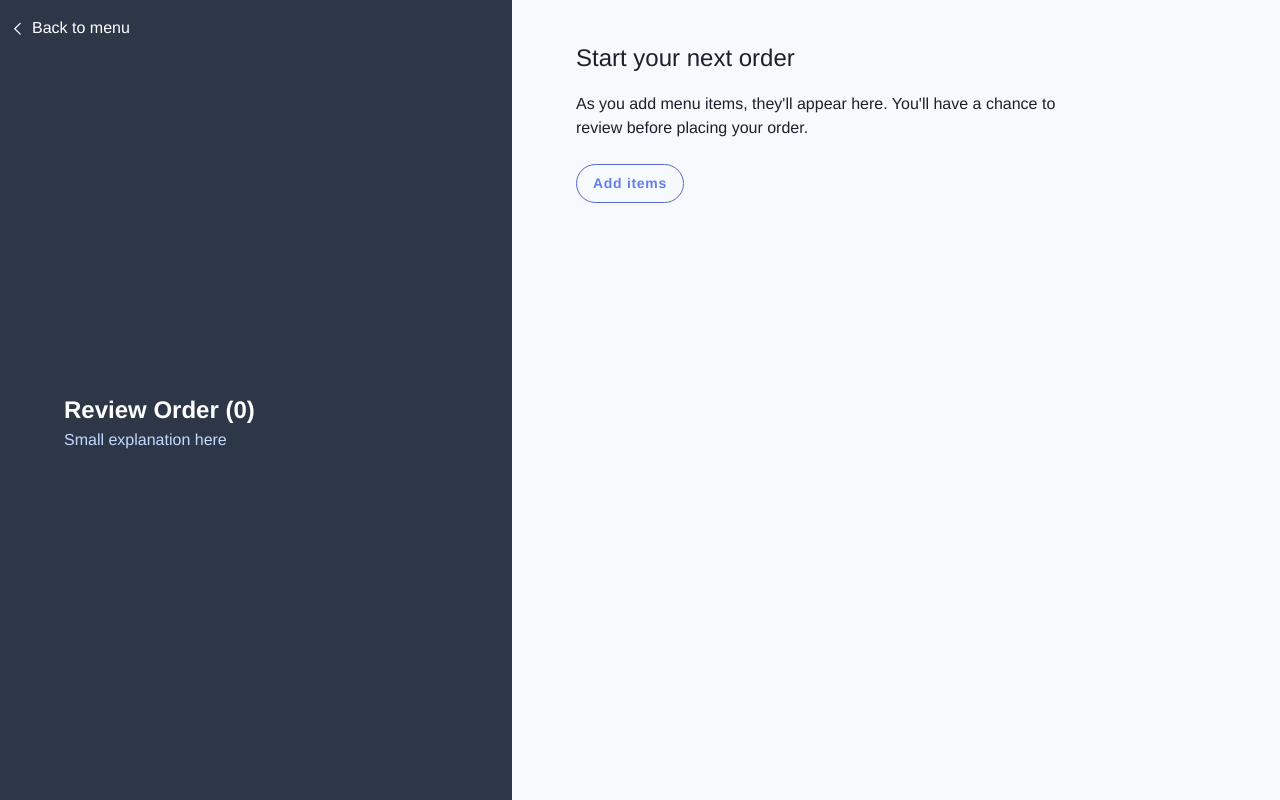
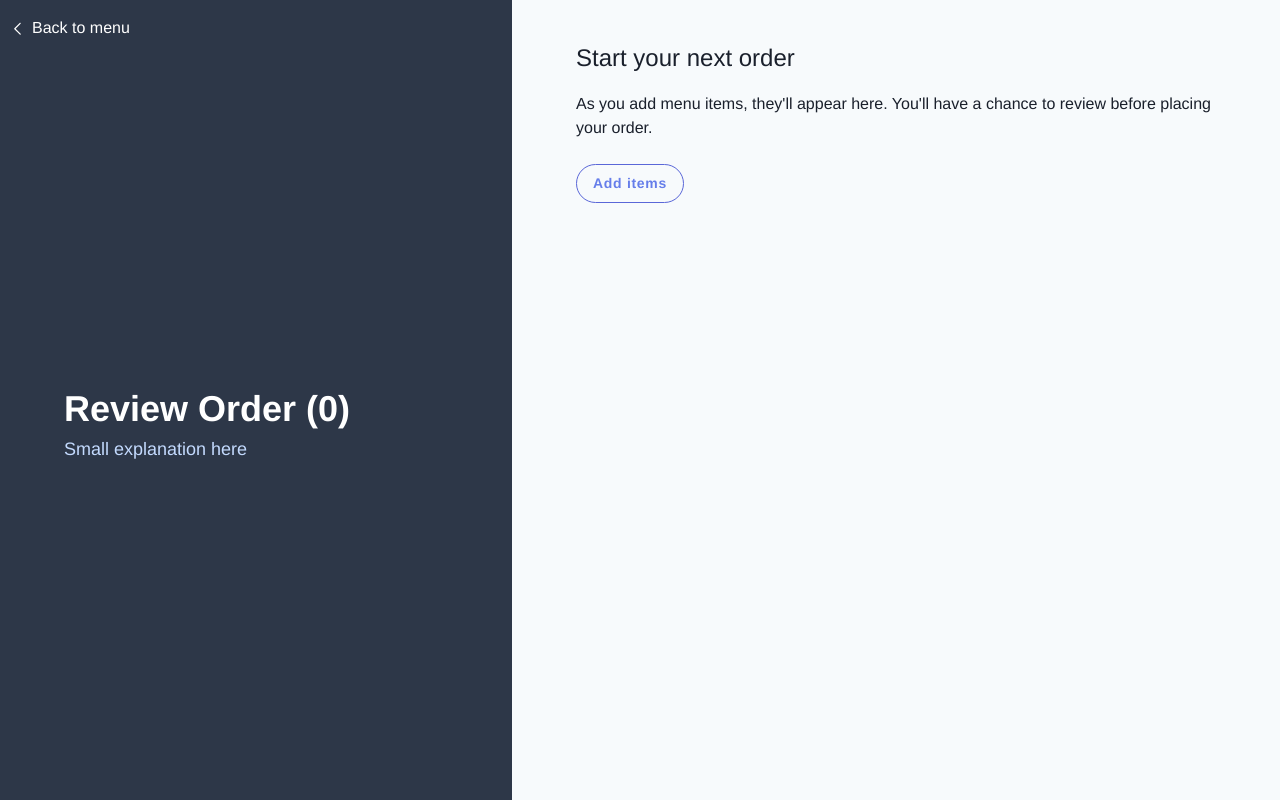
Before and after one commit to kayvine/doughy, a Vue app: page /#/menu/cart in a window 1280 px wide. Built offline with nearby package versions, Linux system fonts and the light colour scheme.

Commit message:
Small additions

```diff
--- a/src/App.vue
+++ b/src/App.vue
@@ -82,6 +82,22 @@ export default {};
   z-index: 1;
 }
 
+@media (min-width: 1024px) {
+  .d-c-header {
+    width: 40vw;
+  }
+
+  .d-c-content {
+    margin-left: 40vw;
+  }
+}
+
+@media (min-width: 768px) {
+  .d-c-content > .maxWidth {
+    max-width: 600px;
+  }
+}
+
 @layer utilities {
   .absoluteCenter {
     position: absolute;
--- a/src/components/DoughyHeader.vue
+++ b/src/components/DoughyHeader.vue
@@ -1,7 +1,7 @@
 <template>
-  <header class="relative shadow z-20" :class="{ 'pb-16': drawer }">
+  <header class="relative w-screen shadow z-20" :class="{ 'pb-16': drawer }">
     <nav id="nav">
-      <div class="md:container flex items-center w-screen h-16 bg-white p-2" :class="{ fixed: drawer }">
+      <div class="md:container flex items-center h-16 bg-white p-2" :class="{ fixed: drawer }">
         <a
           @click.stop="goToPage('/')"
           class="text-lg font-bold uppercase text-gray-900 pl-2 mr-2 sm:cursor-pointer"
--- a/src/components/shared/DoughyCard.vue
+++ b/src/components/shared/DoughyCard.vue
@@ -1,12 +1,13 @@
 <template>
   <div class="bg-white rounded overflow-hidden shadow-md">
     <img class="object-cover h-48 w-full" :src="img" :alt="imgAlt" />
-    <div class="px-6 py-4">
+    <!-- test just-cont: space-between if all same height -->
+    <div class="flex flex-col justify-between px-6 py-4">
       <!-- <div class="font-bold text-gray-700 leading-snug">
         <a :href="url" class="hover:underline">{{ title }}</a>
       </div> -->
       <div class="font-bold text-xl leading-tight mb-2">{{ title }}</div>
-      <p class="text-gray-700 text-base h-20">{{ description }}</p>
+      <p class="text-gray-700">{{ description }}</p>
       <div class="mt-4">
         <a :href="url" class="btn btn-gray rounded-full px-3 py-1 text-sm">See more</a>
       </div>
--- a/src/views/Cart.vue
+++ b/src/views/Cart.vue
@@ -20,15 +20,15 @@
         </div>
 
         <div class="my-auto p-4 lg:px-16 lg">
-          <h1 class="text-2xl font-semibold">Review Order ({{ numberOfProducts }})</h1>
-          <p class="text-md text-indigo-200 mb-1">Small explanation here</p>
+          <h1 class="text-2xl font-semibold md:text-4xl">Review Order ({{ numberOfProducts }})</h1>
+          <p class="text-indigo-200 mb-1 md:text-lg">Small explanation here</p>
         </div>
       </div>
 
-      <div class="d-c-content py-4 lg:p-4">
+      <div class="d-c-content md:bg-gray-100 py-4 lg:p-4">
         <template v-if="numberOfProducts">
           <h2 class="hidden" tabindex="-1">Items</h2>
-          <div class="mx-auto pb-48">
+          <div class="maxWidth mx-auto pb-32">
             <div
               v-for="(item, index) in cartProducts"
               :key="index"
@@ -95,21 +95,3 @@ export default {
   }
 };
 </script>
-
-<style lang="postcss" scoped>
-@media (min-width: 1024px) {
-  .d-c-header {
-    width: 40vw;
-  }
-
-  .d-c-content {
-    margin-left: 40vw;
-  }
-}
-
-@media (min-width: 768px) {
-  .d-c-content > div {
-    max-width: 600px;
-  }
-}
-</style>
--- a/src/views/Product.vue
+++ b/src/views/Product.vue
@@ -50,7 +50,7 @@
           </div>
         </div>
 
-        <div :class="{ hasCart: numberOfProducts }" class="fixed bottom-0 right-0 text-xl z-10 p-4">
+        <div :class="{ hasCart: numberOfProducts }" class="fixed bottom-0 right-0 text-xl z-10 p-4 lg:p-8">
           <a
             class="btn btn-indigo rounded-full mt-3 cursor-pointer transition duration-300"
             :class="{ 'transform -translate-y-12': itemAdded }"
@@ -61,7 +61,9 @@
         </div>
       </div>
 
-      <div v-else>Product not found</div>
+      <div v-else class="container py-8">
+        <p class="text-lg">Product not found</p>
+      </div>
 
       <ShoppingCart :slideActive="itemAdded" :item="selection" @dismiss="dismissAlert" />
     </main>
```
Also changed, not shown: public/manifest.webmanifest.
